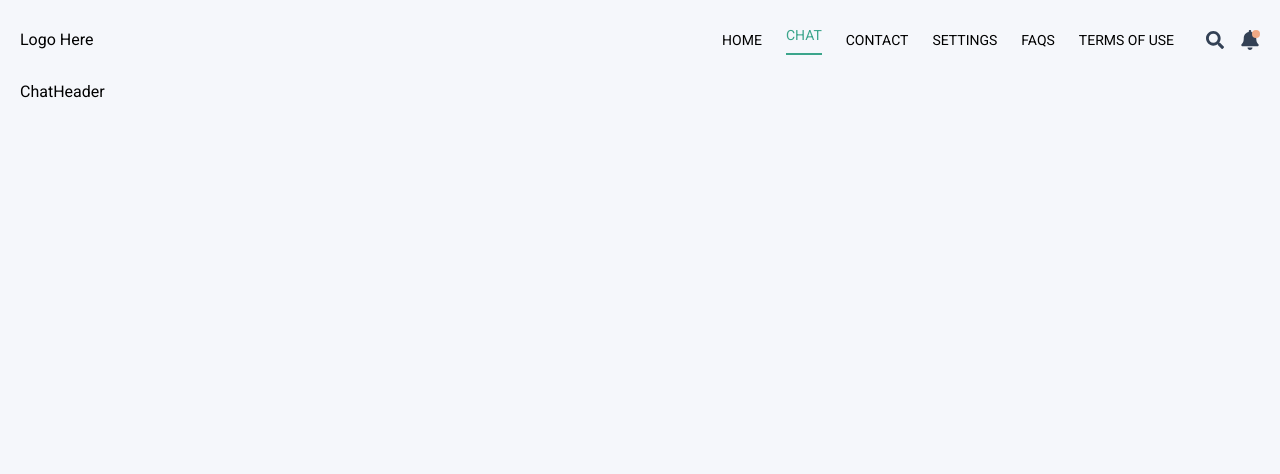
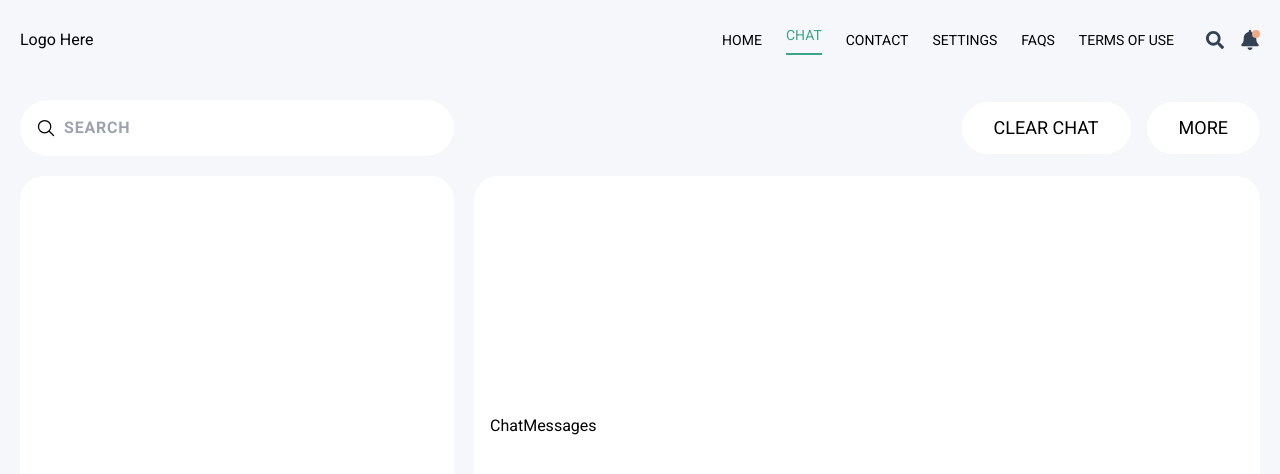
Before and after one commit to sammykirigha/chat-app, a React (Create React App) app: page / in a window 1280 px wide. Shown: the top 474 px of the page. Built offline with nearby package versions, Linux system fonts and the light colour scheme; no server answers.

Commit message:
:sparkles: chat ui design

```diff
--- a/src/App.jsx
+++ b/src/App.jsx
@@ -5,7 +5,7 @@ import ChatPage from "./pages/ChatPage";
 
 const App = () => {
     return (
-		<div className="min-h-screen bg-light-gray ">
+		<div className="min-h-screen bg-light-gray pb-[100px]">
 			<Navbar />
             <Routes>
                 <Route path="/" element={<ChatPage />} />
--- a/src/components/ChatHeader.jsx
+++ b/src/components/ChatHeader.jsx
@@ -1,9 +1,29 @@
-import React from 'react'
+import React from "react";
+import { IoSearchOutline } from "react-icons/io5";
 
 const ChatHeader = () => {
-  return (
-	<div>ChatHeader</div>
-  )
-}
+    return (
+        <div className="flex justify-between my-5">
+            {/* Search */}
+            <div className="bg-white p-4 min-w-[35%] rounded-full flex items-center">
+                <IoSearchOutline className="text-xl" />
+                <input
+                    type="text"
+                    placeholder="SEARCH"
+                    className="bg-transparent placeholder:font-bold placeholder:tracking-wider flex-1 w-full focus:outline-none px-2"
+                />
+            </div>
 
-export default ChatHeader
+            <div className="flex items-center gap-4">
+                <div className="bg-white p-3 px-8 text-lg uppercase rounded-full cursor-pointer flex items-center">
+                    Clear Chat
+				</div>
+				<div className="bg-white p-3 px-8 text-lg uppercase rounded-full cursor-pointer flex items-center">
+                    More
+                </div>
+            </div>
+        </div>
+    );
+};
+
+export default ChatHeader;
--- /dev/null
+++ b/src/components/ChatMessages.jsx
@@ -0,0 +1,11 @@
+import React from "react";
+
+const ChatMessages = () => {
+    return (
+        <div className="bg-white p-4 flex-1 rounded-3xl flex items-center">
+            ChatMessages
+        </div>
+    );
+};
+
+export default ChatMessages;
--- /dev/null
+++ b/src/components/ChatUsers.jsx
@@ -0,0 +1,9 @@
+import React from "react";
+
+const ChatUsers = () => {
+    return (
+        <div className="bg-white p-4 min-w-[35%] rounded-3xl flex items-center"></div>
+    );
+};
+
+export default ChatUsers;
--- a/src/pages/ChatPage.jsx
+++ b/src/pages/ChatPage.jsx
@@ -1,10 +1,21 @@
 import React from "react";
 import ChatHeader from "../components/ChatHeader";
+import ChatMessages from "../components/ChatMessages";
+import ChatUsers from "../components/ChatUsers";
 
 const ChatPage = () => {
     return (
         <div className="container">
-            <ChatHeader />
+			<ChatHeader />
+
+			<div className="flex gap-5 min-h-[500px]">
+				{/* Chat Users */}
+				<ChatUsers />
+
+				{/* Chat messages */}
+				<ChatMessages />
+
+			</div>
         </div>
     );
 };
```
